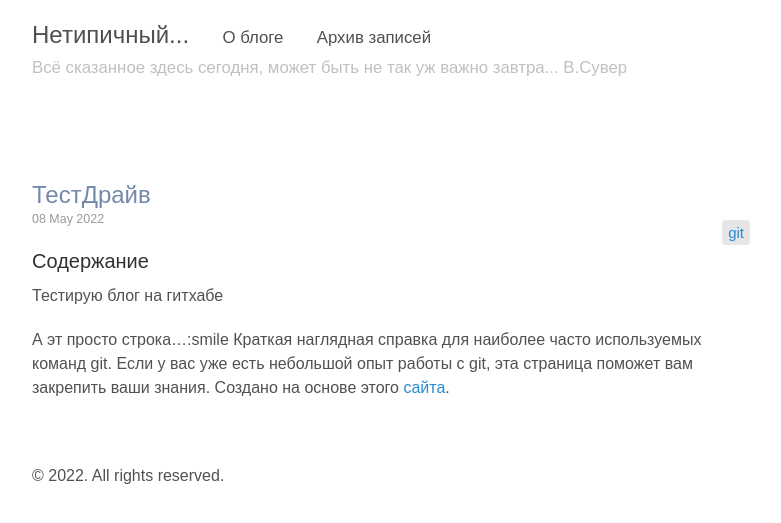
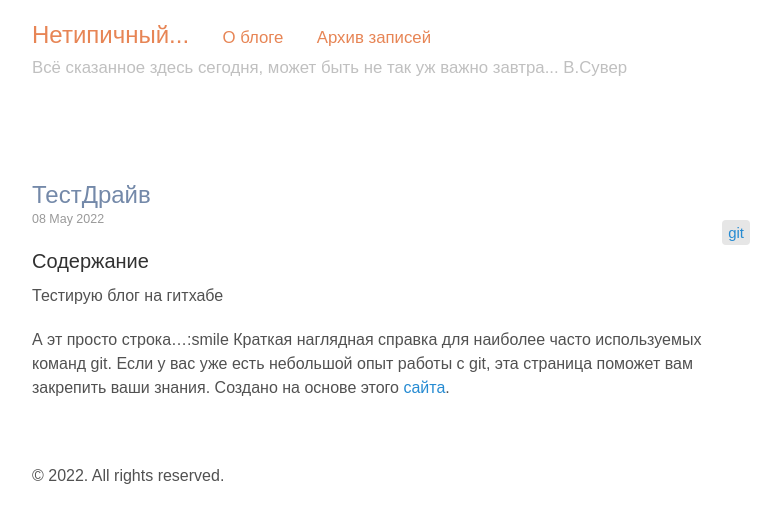
Before and after one commit to suvernet/suver, a Jekyll site: the page built from _posts/2022-05-08-testdrive.md, in a window 1280 px wide. Shown: the top 523 px of the page, without its empty margins (248-1029 px from the left). Built offline with Jekyll 4.4.1, drawn with Linux system fonts in a browser that asks for light colours; nearby versions of some CDN libraries.

Commit message:
Update style.css

```diff
--- a/public/css/style.css
+++ b/public/css/style.css
@@ -303,7 +303,7 @@
   color: #505050;
 }
 .masthead-title a {
-  color: #505050;
+  color: #e78555;
 }
 .masthead-title small {
   font-size: 70%;
```
